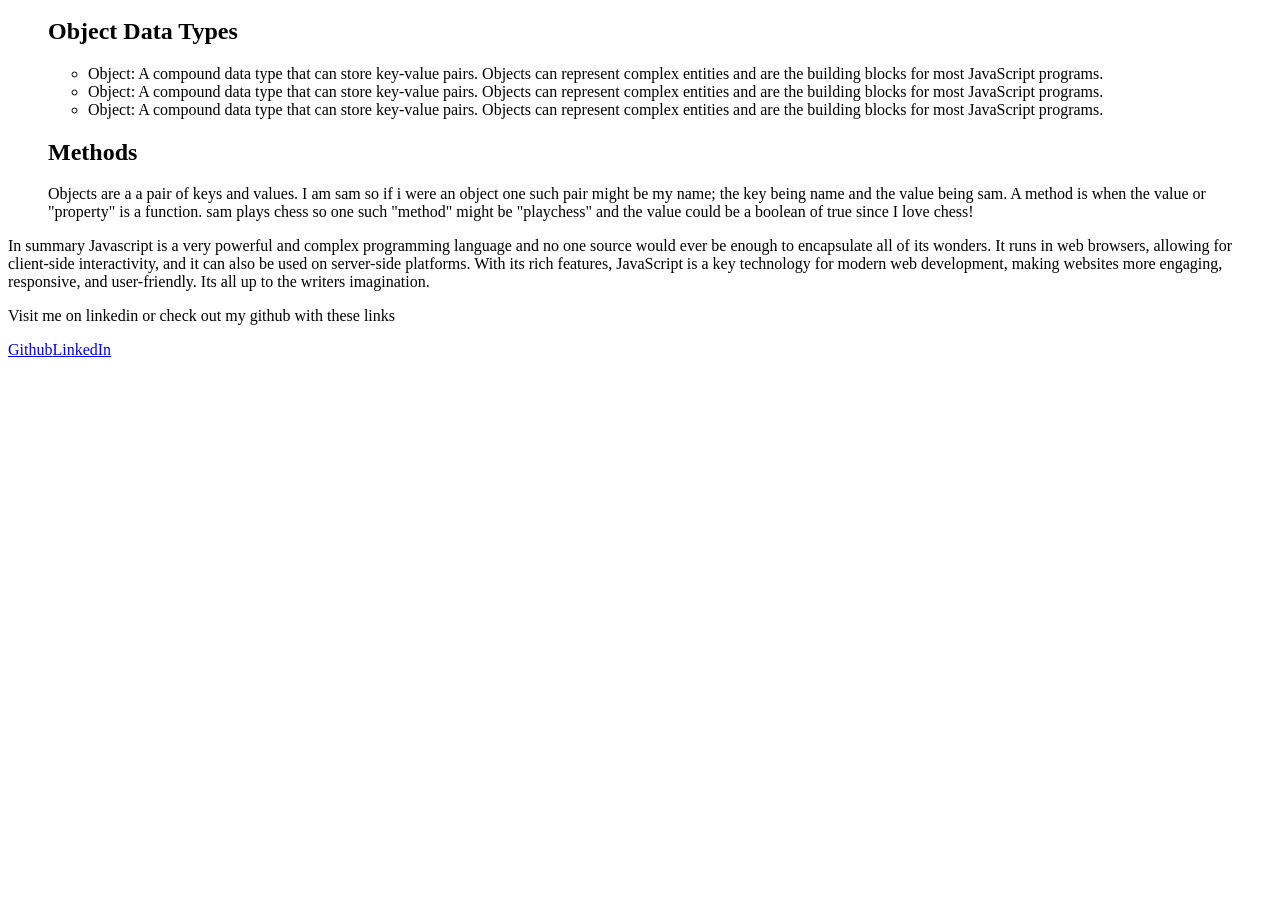
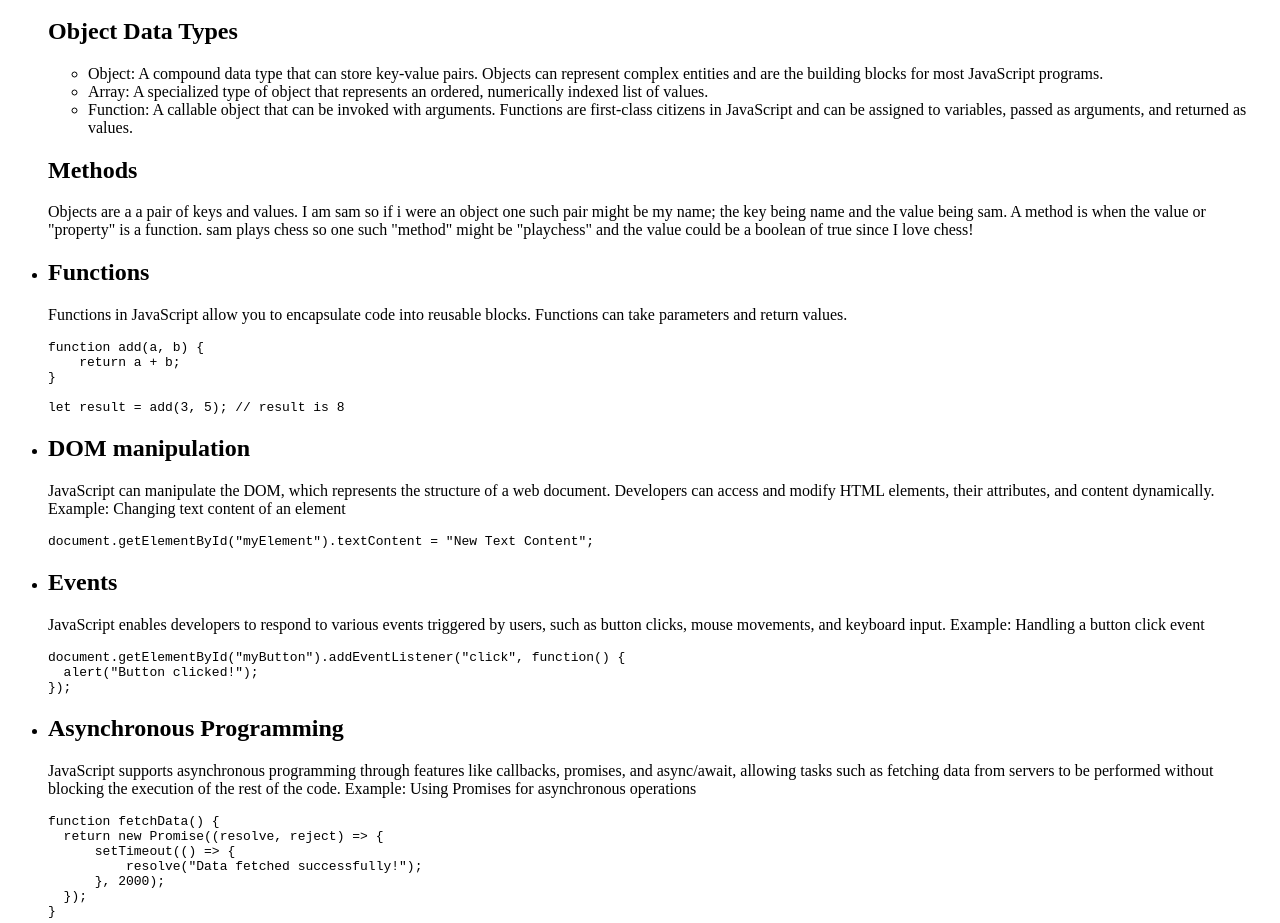
Before and after one commit to figuri/FullyStacked, a React (Vite) app: page /js in a window 1280 px wide. Shown: the part 1469-2392 px from the top of the page. Before the commit the page ends 1836 px from the top, so only its background shows below. Built offline with nearby package versions, Linux system fonts and the light colour scheme.

Commit message:
finished jsx js comp added some more code and described data types and clarified some grammatical errors and some spots where i repeated myself

```diff
--- a/src/components/pages/JavaScript.jsx
+++ b/src/components/pages/JavaScript.jsx
@@ -134,21 +134,83 @@ fetchData().then(data => {
                   blocks for most JavaScript programs.
                 </li>
                 <li>
-                  Object: A compound data type that can store key-value pairs.
-                  Objects can represent complex entities and are the building
-                  blocks for most JavaScript programs.
+                  Array: A specialized type of object that represents an
+                  ordered, numerically indexed list of values.
                 </li>
                 <li>
-                  Object: A compound data type that can store key-value pairs.
-                  Objects can represent complex entities and are the building
-                  blocks for most JavaScript programs.
+                  Function: A callable object that can be invoked with
+                  arguments. Functions are first-class citizens in JavaScript
+                  and can be assigned to variables, passed as arguments, and
+                  returned as values.
                 </li>
               </ul>
               <h2>Methods</h2>
-              <p>Objects are a a pair of keys and values. I am sam so if i were an object one such pair might be my name; the key being name and the value being sam. A method is when the value or "property" is a function. sam plays chess so one such "method" might be "playchess" and the value could be a boolean of true since I love chess!</p>
+              <p>
+                Objects are a a pair of keys and values. I am sam so if i were
+                an object one such pair might be my name; the key being name and
+                the value being sam. A method is when the value or "property" is
+                a function. sam plays chess so one such "method" might be
+                "playchess" and the value could be a boolean of true since I
+                love chess!
+              </p>
+            </li>
+            <li>
+              <h2>Functions</h2>
+              <p>
+                Functions in JavaScript allow you to encapsulate code into
+                reusable blocks. Functions can take parameters and return
+                values.
+              </p>
+              <pre>
+                <code>{functionCode}</code>
+              </pre>
+            </li>
+            <li>
+              <h2>DOM manipulation</h2>
+              <p>
+                JavaScript can manipulate the DOM, which represents the
+                structure of a web document. Developers can access and modify
+                HTML elements, their attributes, and content dynamically.
+                Example: Changing text content of an element
+              </p>
+              <pre>
+                <code>{domCode}</code>
+              </pre>
+            </li>
+            <li>
+              <h2>Events</h2>
+              <p>
+                JavaScript enables developers to respond to various events
+                triggered by users, such as button clicks, mouse movements, and
+                keyboard input. Example: Handling a button click event
+              </p>
+              <pre>
+                <code>{eventCode}</code>
+              </pre>
+            </li>
+            <li>
+              <h2>Asynchronous Programming</h2>
+              <p>
+                JavaScript supports asynchronous programming through features
+                like callbacks, promises, and async/await, allowing tasks such
+                as fetching data from servers to be performed without blocking
+                the execution of the rest of the code. Example: Using Promises
+                for asynchronous operations
+              </p>
+              <pre>
+                <code>{asyncCode}</code>
+              </pre>
             </li>
           </ul>
-          <p>In summary Javascript is a very powerful and complex programming language and no one source would ever be enough to encapsulate all of its wonders.  It runs in web browsers, allowing for client-side interactivity, and it can also be used on server-side platforms. With its rich features, JavaScript is a key technology for modern web development, making websites more engaging, responsive, and user-friendly. Its all up to the writers imagination. </p>
+          <p>
+            In summary Javascript is a very powerful and complex programming
+            language and no one source would ever be enough to encapsulate all
+            of its wonders. It runs in web browsers, allowing for client-side
+            interactivity, and it can also be used on server-side platforms.
+            With its rich features, JavaScript is a key technology for modern
+            web development, making websites more engaging, responsive, and
+            user-friendly. Its all up to the writers imagination.{" "}
+          </p>
         </div>
       </div>
     </section>
```
